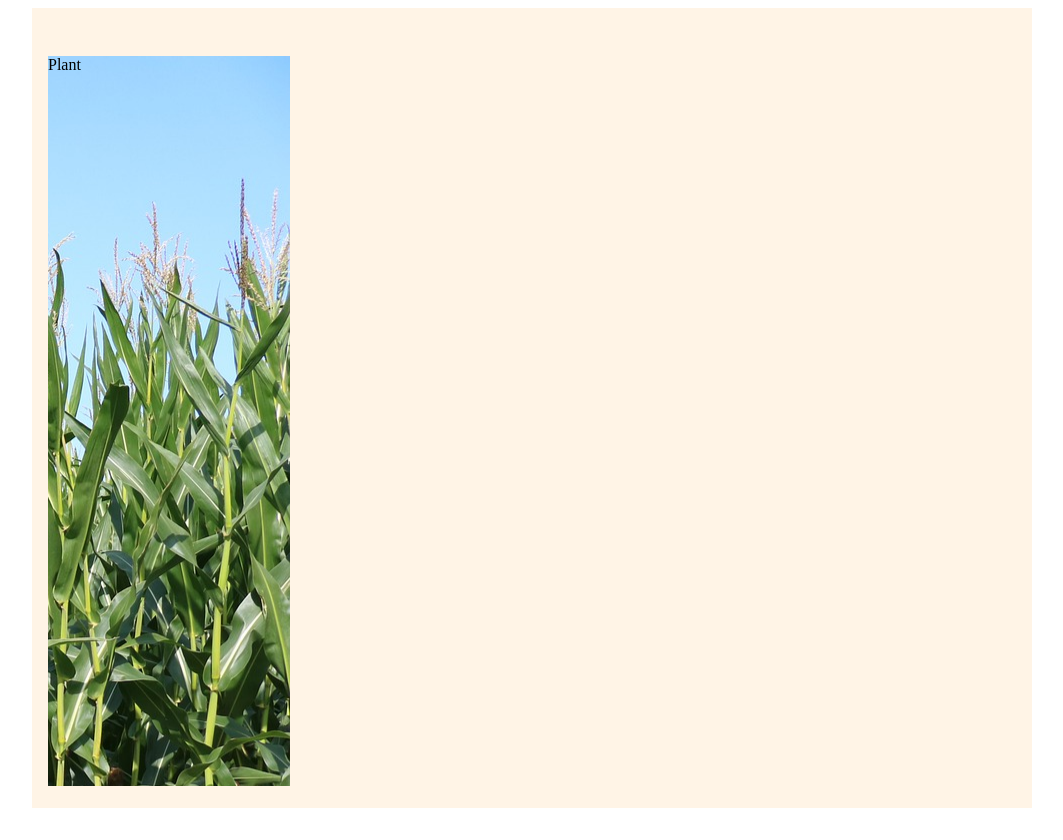
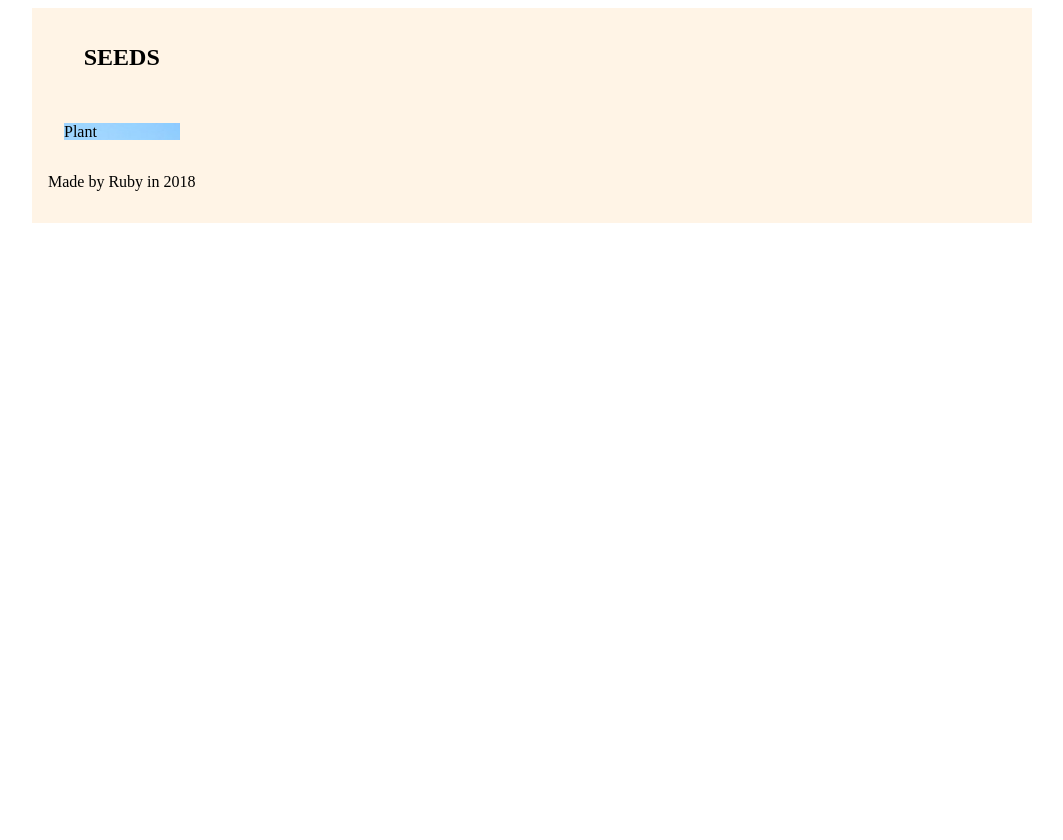
Before and after one commit to rubissima/the_birds, a plain HTML site: page index.html in a window 1280 px wide. Shown: the whole page, without its empty margins (108-1171 px from the left). After the commit the page ends 800 px from the top, so only its background shows below. Drawn offline with nearby package versions, Linux system fonts and the light colour scheme.

Commit message:
d3 binding data w/json

```diff
--- a/bird-data.json
+++ b/bird-data.json
@@ -1,235 +1,200 @@
 {
-    "data": {
     "birds": [{
             "cardinal": {
-                "preferences": {
                 "sunflower black": 3,
                 "sunflower striped": 3,
                 "sunflower hulled": 3,
                 "millet": 1,
-                    "milo": "",
-                    "nyjer": "",
-                    "peanut": "",
+                "milo": 0,
+                "nyjer": 0,
+                "peanut": 0,
                 "safflower": 3,
                 "corn": 1
+
             }
         },
+        {
             "chickadee": {
-                "preferences": {
                 "sunflower black": 3,
                 "sunflower striped": 2,
                 "sunflower hulled": 2,
-                    "millet": "",
-                    "milo": "",
-                    "nyjer": "",
+                "millet": 0,
+                "milo": 0,
+                "nyjer": 0,
                 "peanut": 2,
                 "safflower": 2,
-                    "corn": ""
+                "corn": 0
+
             }
         },
+        {
             "dove": {
-                "preferences": {
                 "sunflower black": 2,
                 "sunflower striped": 1,
                 "sunflower hulled": 2,
                 "millet": 3,
                 "milo": 3,
                 "nyjer": 1,
-                    "peanut": "",
+                "peanut": 0,
                 "safflower": 2,
                 "corn": 2
+
             }
         },
+        {
             "goldfinch and purple finch": {
-                "preferences": {
                 "sunflower black": 3,
                 "sunflower striped": 2,
                 "sunflower hulled": 3,
                 "millet": 1,
-                    "milo": "",
+                "milo": 0,
                 "nyjer": 3,
-                    "peanut": "",
-                    "safflower": "",
-                    "corn": ""
+                "peanut": 0,
+                "safflower": 0,
+                "corn": 0
+
             }
         },
+        {
             "grosbeak": {
-                "preferences": {
                 "sunflower black": 2,
                 "sunflower striped": 2,
                 "sunflower hulled": 3,
-                    "millet": "",
-                    "milo": "",
-                    "nyjer": "",
-                    "peanut": "",
+                "millet": 0,
+                "milo": 0,
+                "nyjer": 0,
+                "peanut": 0,
                 "safflower": 1,
-                    "corn": ""
+                "corn": 0
+
             }
         },
+        {
             "house finch": {
-                "preferences": {
                 "sunflower black": 3,
                 "sunflower striped": 2,
                 "sunflower hulled": 3,
                 "millet": 2,
-                    "milo": "",
+                "milo": 0,
                 "nyjer": 3,
-                    "peanut": "",
+                "peanut": 0,
                 "safflower": 1,
-                    "corn": ""
+                "corn": 0
+
             }
         },
+        {
             "jay": {
-                "preferences": {
                 "sunflower black": 3,
                 "sunflower striped": 3,
                 "sunflower hulled": 3,
-                    "millet": "",
+                "millet": 0,
                 "milo": 1,
-                    "nyjer": "",
+                "nyjer": 0,
                 "peanut": 2,
                 "safflower": 1,
                 "corn": 2
+
             }
         },
+        {
             "junco": {
-                "preferences": {
                 "sunflower black": 1,
                 "sunflower striped": 1,
                 "sunflower hulled": 1,
                 "millet": 1,
-                    "milo": "",
+                "milo": 0,
                 "nyjer": 1,
-                    "peanut": "",
-                    "safflower": "",
+                "peanut": 0,
+                "safflower": 0,
                 "corn": 3
+
             }
         },
+        {
             "nuthatch": {
-                "preferences": {
                 "sunflower black": 3,
                 "sunflower striped": 2,
                 "sunflower hulled": 2,
-                    "millet": "",
-                    "milo": "",
-                    "nyjer": "",
+                "millet": 0,
+                "milo": 0,
+                "nyjer": 0,
                 "peanut": 1,
                 "safflower": 1,
-                    "corn": ""
+                "corn": 0
+
             }
         },
+        {
             "siskin": {
-                "preferences": {
                 "sunflower black": 1,
                 "sunflower striped": 1,
                 "sunflower hulled": 3,
-                    "millet": "",
-                    "milo": "",
+                "millet": 0,
+                "milo": 0,
                 "nyjer": 3,
-                    "peanut": "",
-                    "safflower": "",
+                "peanut": 0,
+                "safflower": 0,
                 "corn": 1
+
             }
         },
+        {
             "sparrow": {
-                "preferences": {
                 "sunflower black": 3,
                 "sunflower striped": 3,
                 "sunflower hulled": 3,
                 "millet": 3,
                 "milo": 2,
-                    "nyjer": "",
-                    "peanut": "",
+                "nyjer": 0,
+                "peanut": 0,
                 "safflower": 1,
                 "corn": 2
+
             }
         },
+        {
             "titmouse": {
-                "preferences": {
                 "sunflower black": 3,
                 "sunflower striped": 2,
                 "sunflower hulled": 2,
-                    "millet": "",
-                    "milo": "",
+                "millet": 0,
+                "milo": 0,
                 "nyjer": 1,
                 "peanut": 2,
                 "safflower": 1,
-                    "corn": ""
+                "corn": 0
+
             }
         },
+        {
             "towhee": {
-                "preferences": {
                 "sunflower black": 3,
                 "sunflower striped": 3,
                 "sunflower hulled": 3,
                 "millet": 1,
-                    "milo": "",
-                    "nyjer": "",
+                "milo": 0,
+                "nyjer": 0,
                 "peanut": 1,
                 "safflower": 1,
                 "corn": 1
+
             }
         },
+        {
             "woodpecker": {
-                "preferences": {
                 "sunflower black": 2,
                 "sunflower striped": 2,
                 "sunflower hulled": 3,
-                    "millet": "",
-                    "milo": "",
-                    "nyjer": "",
+                "millet": 0,
+                "milo": 0,
+                "nyjer": 0,
                 "peanut": 1,
                 "safflower": 1,
                 "corn": 1
+
             }
         }
 
-        }],
-        "seeds": [{
-                "title": "Black Sunflower Seeds",
-                "name": "sunflower-black",
-                "img": ""
-            },
-            {
-                "title": "Striped Sunflower Seeds",
-                "name": "sunflower-striped",
-                "img": ""
-            },
-            {
-                "title": "Hulled Sunflower Seeds",
-                "name": "sunflower-hulled",
-                "img": ""
-            },
-            {
-                "title": "Millet Seeds",
-                "name": "millet",
-                "img": ""
-            },
-            {
-                "title": "Milo Seeds",
-                "name": "sorghum",
-                "img": ""
-            },
-            {
-                "title": "Nyjer Seeds",
-                "name": "nyjer",
-                "img": ""
-            },
-            {
-                "title": "Shelled Peanut",
-                "name": "peanut",
-                "img": ""
-            },
-            {
-                "title": "Safflower Seed",
-                "name": "safflower",
-                "img": ""
-            },
-            {
-                "title": "Corn Product",
-                "name": "corn",
-                "img": ""
-            }
     ]
 }
-}
--- a/index.html
+++ b/index.html
@@ -6,27 +6,34 @@
     <meta name="viewport" content="width=device-width, initial-scale=1.0">
     <meta http-equiv="X-UA-Compatible" content="ie=edge">
     <title>D3 Data Vis</title>
-    <script src="https://d3js.org/d3.v5.js"></script>
     <link rel="stylesheet" type="text/css" href="style.css">
 </head>
 
 <body>
     <div class="page">
-        <div id="seedSection" class="wrapper-top">
+        <div class="wrapper">
+
+            <section id="seedSection" class="wrapper-top">
+                <h1>SEEDS</h1>
+            </section>
+            <section id="feedSection" class="wrapper-bottom">
+                <div id="plant">Plant</div>
+                <div id="feed">
+                    <div class="ex">
+
+                    </div>
+                </div>
+            </section>
+            <section id="footer">Made by Ruby in 2018</section>
         </div>
-        <div id="feedSection" class="wrapper-bottom">
-            <div id="plant">Plant</div>
-            <div id="feed">
-                <div class="ex">
-                    <canvas class="cframe" id="canv" width="200" height="200">
-            </canvas>
-                </div>
-            </div>
-        </div>
+
     </div>
-    <script src="jsonLoader.js"></script>
 
-    <script src="birds.js"></script>
+
+
+
+    <script src="https://cdnjs.cloudflare.com/ajax/libs/d3/5.5.0/d3.js"></script>
+    <script src="js/birds.js"></script>
 </body>
 
 </html>
--- /dev/null
+++ b/seeds.csv
@@ -0,0 +1 @@
+Black_Sunflower,Striped_Sunflower,Hulled_Sunflower,Millet,Milo,Nyjer,Peanuts,Safflower,Corn
--- a/style.css
+++ b/style.css
@@ -4,9 +4,18 @@
 
 .page {
     max-width: 1000px;
-    max-height: 100vh;
     margin: 0 auto;
     background-color: #fff4e6;
+}
+
+h1 {
+    width: 100%;
+    text-align: center;
+}
+
+h3 {
+    text-align: center;
+    text-transform: uppercase;
 }
 
 .page>div>div {
@@ -18,29 +27,47 @@
     display: block;
     width: 100%;
     height: 95%;
+    overflow: hidden;
+}
+
+.wrapper {
+    display: grid;
+    justify-content: space-between;
+    grid-row-gap: 1em;
+    padding: 1em;
+    grid-template-areas: "header" "nav" "content" "footer";
+    width: 100%;
 }
 
 .wrapper-top {
-    display: grid;
-    grid-template-columns: 30% 30% 30%;
-    justify-content: space-between;
-    grid-row-gap: 1em;
-    padding: 1em;
-    max-height: 33vh;
+    display: flex;
+    flex-wrap: wrap;
 }
 
-.wrapper-top>div {
-    background-color: #ffd8a8;
-    border-radius: 25px;
+.wrapper-top .seed-cont {
+    display: flex;
+    flex-direction: column;
+    justify-content: space-around;
+    color: #d9480f;
+    width: 30%;
+}
+
+.wrapper-top .seed {
+    grid-area: nav;
+    border-radius: 50%;
     padding: 1em;
-    color: #d9480f;
+    margin: 0 auto;
+    -webkit-border-radius: 50%;
+    -moz-border-radius: 50%;
+    -ms-border-radius: 50%;
+    -o-border-radius: 50%;
+}
+
+.seed * {
     margin: 0 auto;
 }
 
 .wrapper-bottom {
-    display: grid;
-    grid-template-columns: 25% 66%;
-    justify-content: space-between;
     grid-row-gap: 1em;
     padding: 1em;
     --heightA: ;
```
Also changed, not shown: bird-data-revised.csv (added, +15 -0 lines), birds-feeders.csv (added, +15 -0 lines), birds-seeds.csv (+15 -15 lines), feeders.csv (+7 -23 lines), 1 other file. Lines whose indentation alone changed are shown as unchanged.
